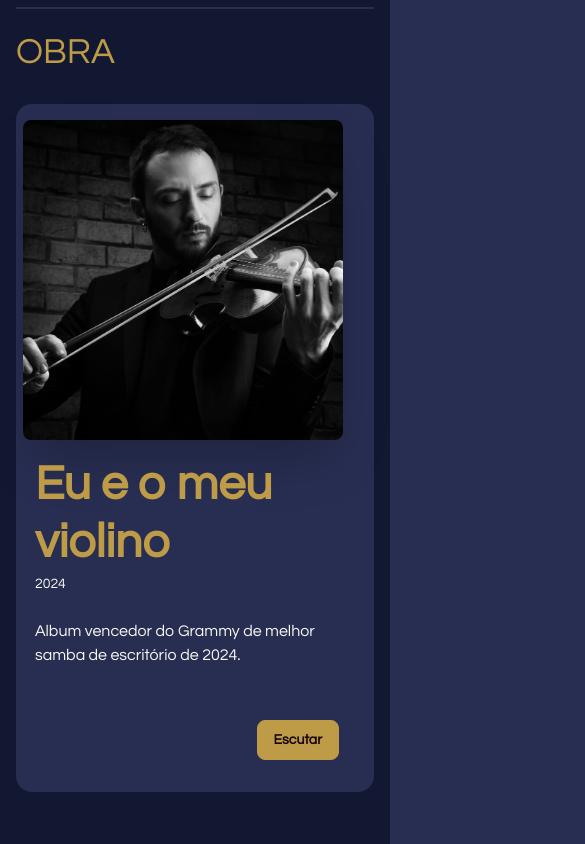
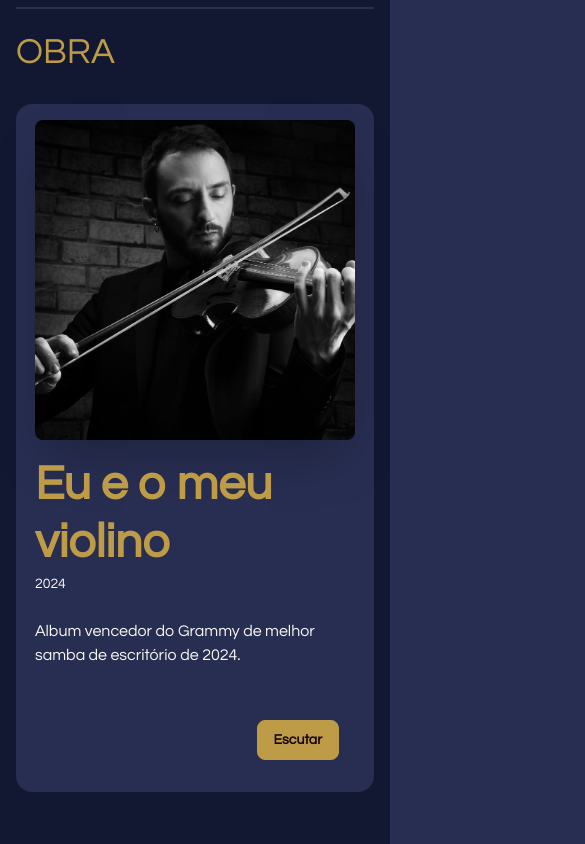
Before and after one commit to ahbarrozo/thiago-brisolla-site, a SvelteKit app: page / in a window 390 px wide. Shown: the part 8980-9824 px from the top of the page, 585 px wide, since content can reach past the window. Built offline with nearby package versions, Linux system fonts and the light colour scheme.

Commit message:
Fix display issues

```diff
--- a/src/components/Contact.svelte
+++ b/src/components/Contact.svelte
@@ -31,7 +31,7 @@
     const { contacts, socialMedia }: ContactProps = $props();
 </script>
 
-<div class="flex justify-between gap-y-4 pb-10 text-justify text-lg">
+<div class="flex flex-wrap justify-between gap-y-4 pb-10 text-justify text-lg">
     <div>
         <h2 class="pb-4 text-2xl">Mídias sociais</h2>
         <div class="flex gap-x-24 gap-y-4 mb-10 text-justify text-lg">
@@ -42,7 +42,7 @@
             {/each}
         </div>
     </div>
-    <div class="flex gap-x-24 gap-y-4 mb-10 text-justify text-lg">
+    <div class="flex flex-wrap gap-x-24 gap-y-4 mb-10 text-justify text-lg">
         {#each contacts as contact }
             <div>
                 <h2 class="text-2xl pb-4">{contact.name}</h2>
@@ -54,7 +54,7 @@
     </div>
     <div>
         <h2 class="pb-4 text-2xl">Inscreva-se </h2>
-        <fieldset class="fieldset w-sm bg-base-200 border border-base-300 p-4 rounded-box">
+        <fieldset class="fieldset w-full sm:w-sm bg-base-200 border border-base-300 p-4 rounded-box">
             <label class="input validator text-xl w-auto">
                 <svg class="h-[1em] opacity-50" xmlns="http://www.w3.org/2000/svg" viewBox="0 0 24 24"><g stroke-linejoin="round" stroke-linecap="round" stroke-width="2.5" fill="none" stroke="currentColor"><path d="M19 21v-2a4 4 0 0 0-4-4H9a4 4 0 0 0-4 4v2"></path><circle cx="12" cy="7" r="4"></circle></g></svg>
                 <input type="input" class="input input-lg" required placeholder="Nome" pattern="[A-Za-z][A-Za-z0-9\-]*" minlength="3" maxlength="30" title="Only letters, numbers or dash" />
--- a/src/components/Discography.svelte
+++ b/src/components/Discography.svelte
@@ -16,7 +16,7 @@
                          alt={"Capa do disco " + album.title}
                          class="object-cover object-top
                                 overflow-hidden h-80 w-80
-                                rounded-lg shadow-2xl ml-4 mr-10" />
+                                rounded-lg shadow-2xl ml-4 mr-4 sm:mr-10" />
                 {/if}
                 <div class="relative h-80 w-80">
                     <div class="absolute top-0">
```
